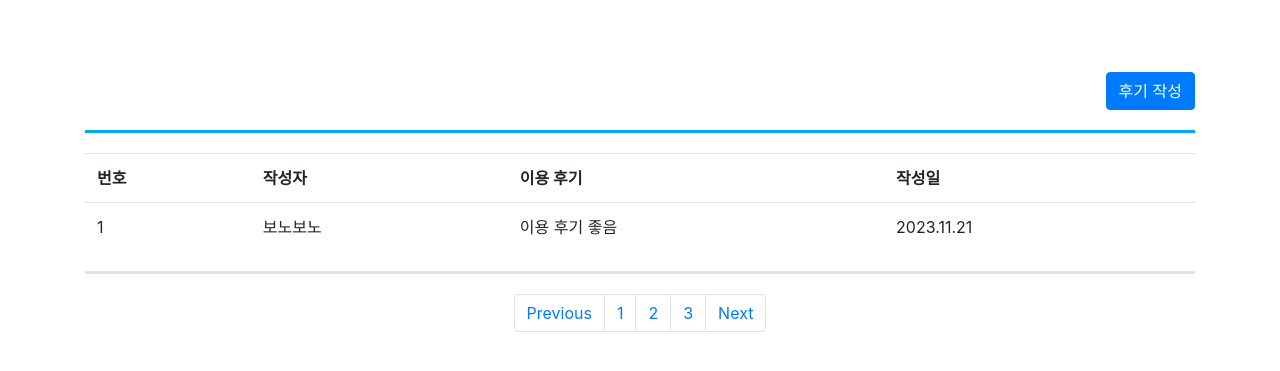
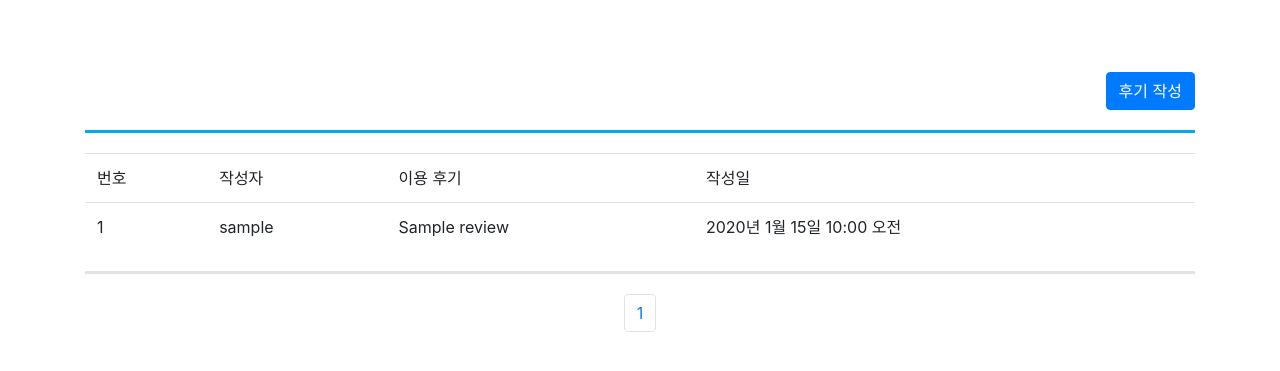
Before and after one commit to KIC-CAMPUS/python_project, a Django app: page /review_list/ in a window 1280 px wide. Shown: the part 120-491 px from the top of the page. Run offline with Django 4.2, Linux system fonts and the light colour scheme; tables that the repository leaves empty hold one stand-in row (values such as "Sample post"); some libraries are stand-ins or nearby versions.

Commit message:
review 목록과 작성 구현

```diff
--- a/workspace/prj/review_site/models.py
+++ b/workspace/prj/review_site/models.py
@@ -6,7 +6,7 @@ class Review(models.Model):
    author = models.ForeignKey(User, on_delete=models.CASCADE)
    title = models.CharField(max_length=100)
    content = models.TextField()
-   upload_file = models.FileField(upload_to="review/%Y/%m/%d/", null=True)
+   upload_file = models.FileField(upload_to="review/%Y/%m/%d/", null=True, blank=True)
 
    create_at = models.DateTimeField(auto_now_add=True)
    updated_at = models.DateTimeField(auto_now=True)
--- a/workspace/prj/review_site/urls.py
+++ b/workspace/prj/review_site/urls.py
@@ -5,4 +5,5 @@ from . import views
 urlpatterns = [
    path("review_list/", views.ReviewList.as_view(), name="review_list"),
    path("review_create/", views.ReviewCreated.as_view(), name="review_create"),
+   path("review/<int:pk>", views.ReviewDetail.as_view(), name="review_detail"),
 ]
--- a/workspace/prj/review_site/views.py
+++ b/workspace/prj/review_site/views.py
@@ -1,8 +1,10 @@
 from typing import Any
+from django.db.models.query import QuerySet
+from django.forms.models import BaseModelForm
+from django.http import HttpResponse
 from django.shortcuts import render
-from django.db.models.query import QuerySet
-from django.views.generic import ListView, CreateView
-from django.urls import reverse, reverse_lazy
+from django.views.generic import ListView, CreateView, DetailView
+from django.urls import reverse_lazy
 
 from .models import Review, Reply
 
@@ -12,14 +14,27 @@ class ReviewCreated(CreateView):
    fields = ('title', 'content', 'upload_file')
    success_url = reverse_lazy('review_list')
 
-   def get_success_url(self) -> str:
-      obj = self.object
-      obj.user = self.request.user
-      obj.save()
-      return reverse('review_list')
+   def form_valid(self, form: BaseModelForm) -> HttpResponse:
+      review = form.save(commit=False)
+      review.author = self.request.user
+      return super(ReviewCreated, self).form_valid(form)
 
 # 이용 후기 목록
 class ReviewList(ListView):
    model = Review
    ordering = ['-pk']
    paginate_by = 5
+
+# 이용 후기 조회
+class ReviewDetail(DetailView):
+   model = Review
+
+# 댓글 작성
+class ReplyCreated(CreateView):
+   model = Reply
+   fields = ('content')
+
+   def form_valid(self, form: BaseModelForm) -> HttpResponse:
+      review = form.save(commit=False)
+      review.author = self.request.user
+      return super(ReplyCreated, self).form_valid(form)
--- a/workspace/prj/templates/review_site/review_list.html
+++ b/workspace/prj/templates/review_site/review_list.html
@@ -4,31 +4,51 @@
 <div class="container">
     <div>
         <div class="d-flex justify-content-end">
-            <a class="btn btn-primary" type="button" href="/review_create">후기 작성</a>
+            <a class="btn btn-primary" type="button" href="{% url 'review_create' %}">후기 작성</a>
         </div>
         <div class="linebox"></div>
-        <table class="table table-hover">
+        <table class="table">
             <tr>
-                <th>번호</th>
-                <th>작성자</th>
-                <th>이용 후기</th>
-                <th>작성일</th>
+                <td>번호</td>
+                <td>작성자</td>
+                <td>이용 후기</td>
+                <td>작성일</td>
             </tr>
+            {% for review in review_list %}
             <tr>
-                <td>1</td>
-                <td>보노보노</td>
-                <td>이용 후기 좋음</td>
-                <td>2023.11.21</td>
+                <td>{{ review.pk }}</td>
+                <td>{{ review.author }}</td>
+                <td>{{ review.title }}</td>
+                <td>{{ review.create_at }}</td>
             </tr>
+            {% endfor %}
         </table>
         <div class="linebox_table"></div>
         <nav aria-label="Page navigation example">
             <ul class="pagination justify-content-center">
-                <li class="page-item"><a class="page-link" href="#">Previous</a></li>
-                <li class="page-item"><a class="page-link" href="#">1</a></li>
-                <li class="page-item"><a class="page-link" href="#">2</a></li>
-                <li class="page-item"><a class="page-link" href="#">3</a></li>
-                <li class="page-item"><a class="page-link" href="#">Next</a></li>
+                {% if page_obj.has_previous %}
+                <li class="page-item">
+                    <a class="page-link" href="{% url 'review_list' %}?page={{ page_obj.previous_page_number }}">
+                        Previous
+                    </a>
+                </li>
+                {% endif %}
+
+                {% for page_no in page_obj.paginator.page_range %}
+                    <li class="page-item">
+                        <a class="page-link" href="{% url 'review_list' %}?page={{ page_no }}">
+                            {{ page_no }}
+                        </a>
+                    </li>
+                {% endfor %}
+
+                {% if page_obj.has_next %}
+                <li class="page-item">
+                    <a class="page-link" href="{% url 'review_list' %}?page={{ page_obj.next_page_number }}">
+                        Next
+                    </a>
+                </li>
+                {% endif %}
             </ul>
         </nav>
     </div>
```
Also changed, not shown: workspace/prj/coverletter_site/views.py (+8 -7 lines), workspace/prj/templates/review_site/review_detail.html (added, +8 -0 lines), workspace/prj/templates/review_site/review_form.html (+13 -16 lines), workspace/prj/coverletter_site/migrations/0001_initial.py, workspace/prj/coverletter_site/migrations/0002_initial.py (deleted), workspace/prj/coverletter_site/migrations/0003_coverletter_title_alter_coverletter_document_type.py (deleted), workspace/prj/review_site/migrations/0002_review_upload_file.py (added).
